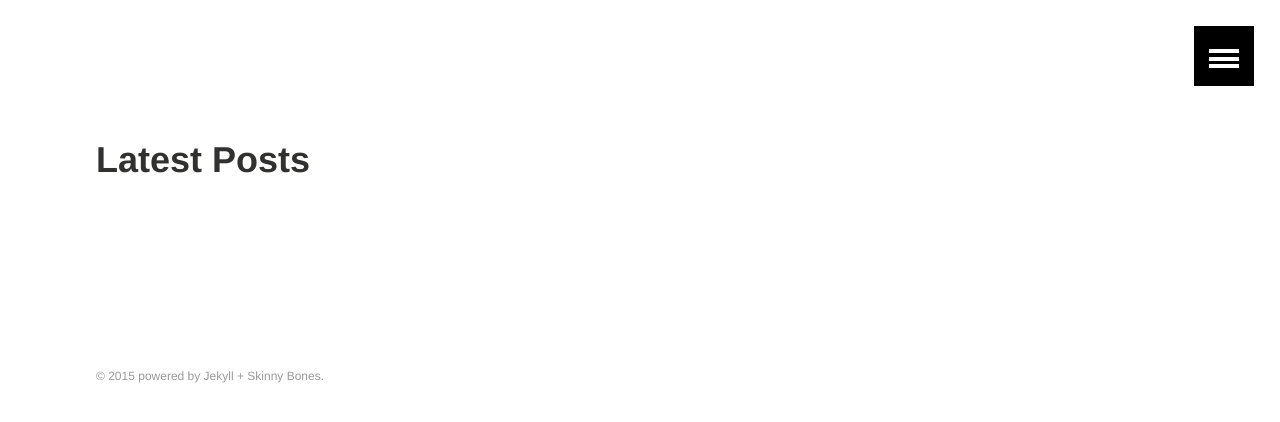
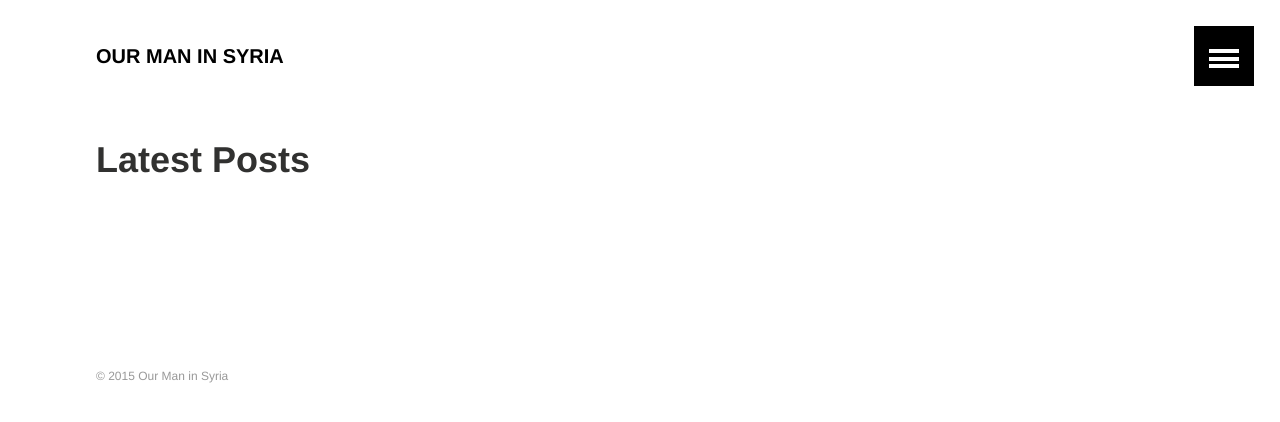
Before and after one commit to ourmaninsyria/ourmaninsyria.github.io, a Jekyll site: the page built from index.md, in a window 1280 px wide. Shown: the top 422 px of the page. Built offline with Jekyll 4.4.1, drawn with Linux system fonts in a browser that asks for light colours.

Commit message:
"Fixed configuration file"

```diff
--- a/_config.yml
+++ b/_config.yml
@@ -1,11 +1,12 @@
 # Site wide configuration
 
-title:
-description:
+title: "Our Man in Syria"
+description: "Real time updates from the front lines"
 logo: # 120x120 px default image used for Twitter summary card
 teaser: # 400x250 px default teaser image used in image archive grid
 locale:
-url:
+#url: http://ourmaninsyria.github.io
+url: http://localhost:4000
 
 # Jekyll configuration
 
@@ -22,9 +23,9 @@ gems:
 
 # Site owner
 owner:
-  name:
+  name: Flavius Mihaies
   email:
-  twitter:
+  twitter: ourmaninsyria
   google:
     ad-client:
     ad-slot:
--- a/_includes/footer.html
+++ b/_includes/footer.html
@@ -11,5 +11,5 @@
 		{% endfor %}
 		</ul>
 	</nav><!-- /.bottom-menu -->
-	<p class="copyright">&#169; {{ site.time | date: '%Y' }} <a href="{{ site.url }}">{{ site.title }}</a> powered by <a href="http://jekyllrb.com" rel="nofollow">Jekyll</a> + <a href="http://mmistakes.github.io/skinny-bones-jekyll/" rel="nofollow">Skinny Bones</a>.</p>
+        <p class="copyright">&#169; {{ site.time | date: '%Y' }} <a href="{{ site.url }}">{{ site.title }}</a></p>
 </footer>
```
